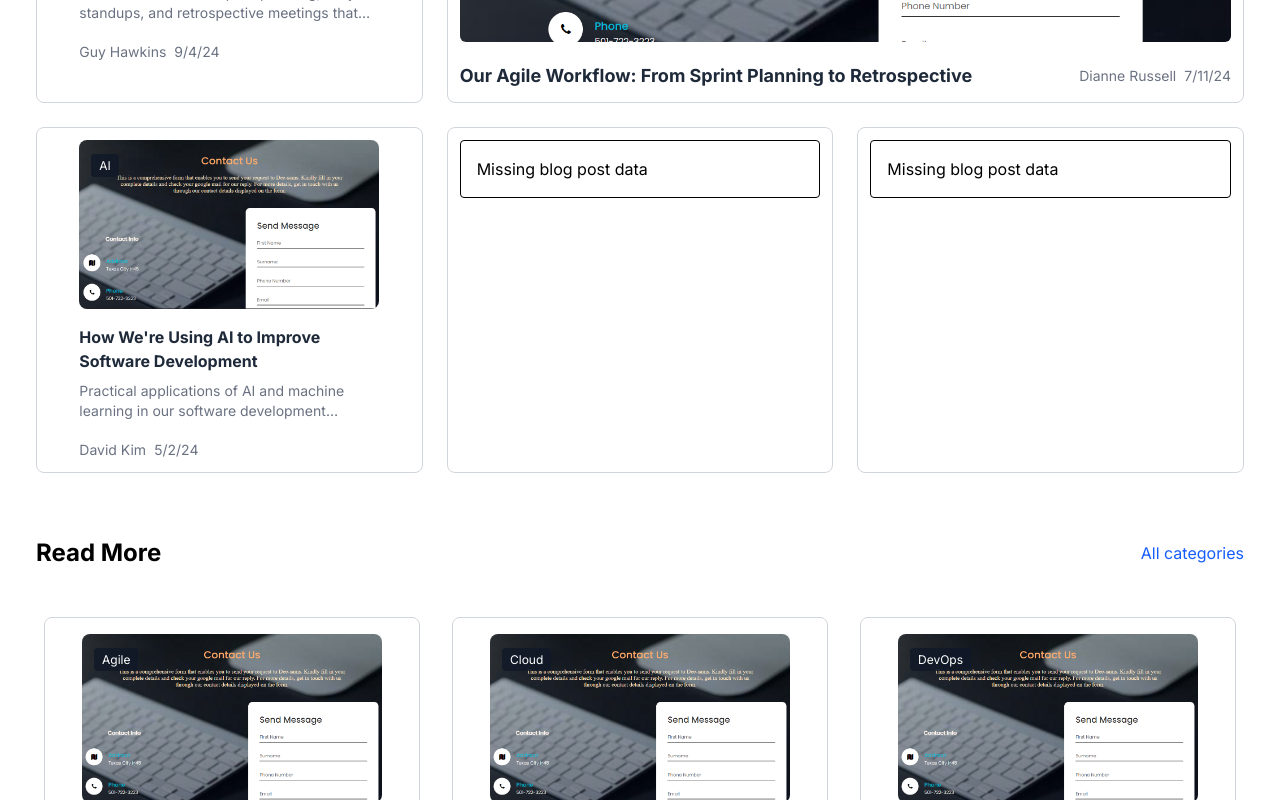
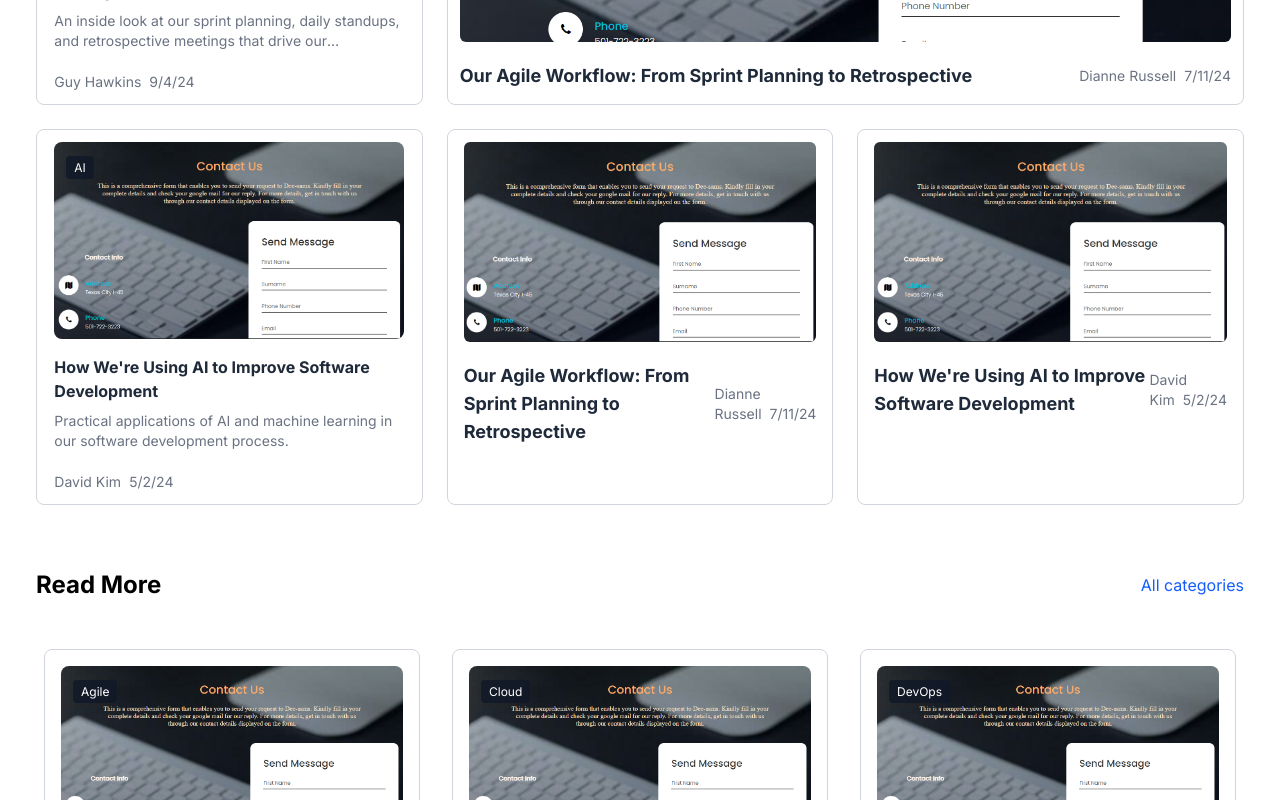
Before and after one commit to AmDeeJhay/Applift-blog, a Next.js app: page /blogs in a window 1280 px wide. Shown: the part 840-1640 px from the top of the page. Built offline with nearby package versions, Linux system fonts and the light colour scheme.

Commit message:
made changes to the recent section

```diff
--- a/src/components/blog/blog-card.tsx
+++ b/src/components/blog/blog-card.tsx
@@ -75,7 +75,7 @@ export function BlogCard({
 
   if (variant === "standard") {
     return (
-      <div className="flex flex-col h-[320px] max-w-[300px] mx-auto">
+      <div className="flex flex-col h-[350px] max-w-[350px] mx-auto">
         <div className="relative aspect-video w-full overflow-hidden rounded-lg mb-4">
           <Image
             src={postImage || "/assets/images/pics.png"}
--- a/src/components/blog/featured-post.tsx
+++ b/src/components/blog/featured-post.tsx
@@ -30,7 +30,7 @@ export function FeaturedPost({ post }: FeaturedPostProps): JSX.Element {
       <Link href={`/blogs/${post.id}`} className="absolute inset-0">
         <div className="absolute bottom-0 left-0 w-full px-6 pb-6">
           {/* Green Bar Behind */}
-          <div className="h-11 ml-8 bg-green-400 p-14 rounded-b-lg rounded-t-lg w-full absolute bottom-0 z-0" />
+          <div className="h-11 ml-8 bg-green-400 p-14 rounded-b-lg rounded- w-full absolute bottom-0 z-0" />
 
           {/* Black Title Card */}
           <div className="relative z-10 bg-black rounded-lg p-4">
--- a/src/components/blog/recent-post.tsx
+++ b/src/components/blog/recent-post.tsx
@@ -55,12 +55,35 @@ export function RecentPosts({ posts }: RecentPostsProps): JSX.Element {
       })}
 
       {/* Extra Two Posts Below the Landscape Post */}
-      <div className="lg:col-span-1 border border-gray-300 rounded-lg p-3">
-        <BlogCard post={posts[3]} variant="standard" />
-      </div>
-      <div className="lg:col-span-1 border border-gray-300 rounded-lg p-3">
-        <BlogCard post={posts[4]} variant="standard" />
-      </div>
+      {posts.slice(1, 5).map((post) => (
+        <div key={post.id} className="border border-gray-300 rounded-lg p-3 px-4">
+          <div className="flex flex-col">
+            {/* Image Section */}
+            <div className="relative w-full h-[200px] overflow-hidden rounded-md mb-3">
+              <Image
+                src={post.image || "/assets/images/pics.png"}
+                alt={post.title}
+                fill
+                className="object-cover hover:scale-105 transition-transform duration-300"
+              />
+            </div>
+
+            {/* Title and Metadata Section */}
+            <div className="flex justify-between items-center mt-2">
+              {/* Post Title */}
+              <h3 className="font-bold text-gray-800 text-lg break-words">
+                {post.title}
+              </h3>
+
+              {/* Author and Date */}
+              <div className="text-sm text-gray-500">
+                <span>{post.author}</span>
+                <span className="ml-2">{post.date}</span>
+              </div>
+            </div>
+          </div>
+        </div>
+      ))}
     </div>
   );
 }
```
